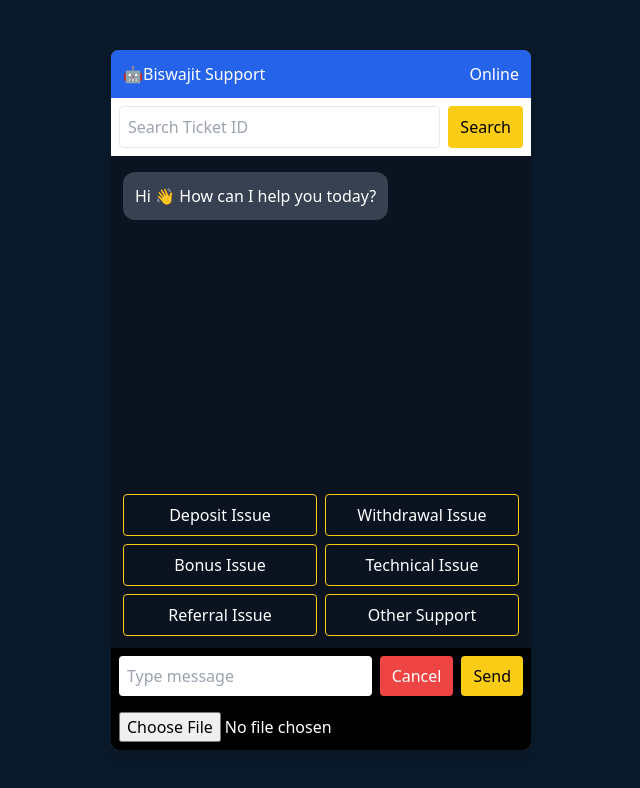
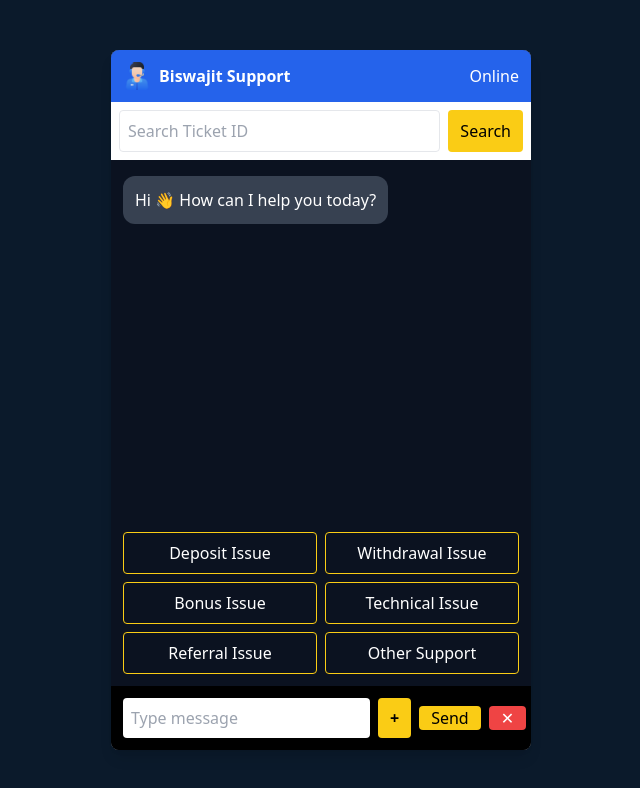
Before and after one commit to Jyotiranjan2023/Chatbot, a React (Vite) app: page / in a window 1280 px wide. Both pictures are taken after a click on the button "English". Shown: the top 788 px of the page, without its empty margins (319-959 px from the left). Built offline with nearby package versions, Linux system fonts and the light colour scheme.

Commit message:
Updated chatbot UI, added logo, upload button, fixed cancel

```diff
--- a/src/components/ChatWindow.jsx
+++ b/src/components/ChatWindow.jsx
@@ -1,5 +1,6 @@
 import { useState, useEffect, useRef } from "react";
 import MessageBubble from "./MessageBubble";
+import supportLogo from "../assets/support.png"; // ✅ ADD THIS
 
 export default function ChatWindow() {
   const [messages, setMessages] = useState([]);
@@ -8,10 +9,10 @@ export default function ChatWindow() {
   const [data, setData] = useState([]);
   const [typing, setTyping] = useState(false);
   const [language, setLanguage] = useState(null);
+  const [selectedFile, setSelectedFile] = useState(null); // ✅ NEW
 
   const bottomRef = useRef();
 
-  // 🌐 LANGUAGE DATA
   const texts = {
     en: {
       welcome: "Hi 👋 How can I help you today?",
@@ -63,9 +64,7 @@ export default function ChatWindow() {
   useEffect(() => {
     if (language && data.length) {
       setCurrent(data[0]);
-      setMessages([
-        { type: "bot", text: texts[language].welcome },
-      ]);
+      setMessages([{ type: "bot", text: texts[language].welcome }]);
     }
   }, [language, data]);
 
@@ -78,7 +77,6 @@ export default function ChatWindow() {
 
     setTimeout(() => {
       setTyping(false);
-
       setMessages((prev) => [...prev, { type: "bot", text }]);
 
       if (nextNode) {
@@ -125,8 +123,9 @@ export default function ChatWindow() {
     localStorage.setItem("lang", lang);
   };
 
-  const handleImageUpload = (e) => {
-    const file = e.target.files[0];
+  const handleImageUpload = (file) => {
+    if (!file) return;
+
     const reader = new FileReader();
 
     reader.onload = () => {
@@ -138,9 +137,10 @@ export default function ChatWindow() {
     };
 
     reader.readAsDataURL(file);
+    setSelectedFile(file);
   };
 
-  // ❗ LANGUAGE SCREEN
+  // LANGUAGE SCREEN
   if (!language) {
     return (
       <div className="h-[700px] flex flex-col items-center justify-center bg-[#0b1220] text-white">
@@ -149,17 +149,10 @@ export default function ChatWindow() {
         </div>
 
         <div className="flex gap-3">
-          <button
-            onClick={() => handleLanguage("en")}
-            className="bg-black px-4 py-2 rounded"
-          >
+          <button onClick={() => handleLanguage("en")} className="bg-black px-4 py-2 rounded">
             English
           </button>
-
-          <button
-            onClick={() => handleLanguage("bn")}
-            className="bg-black px-4 py-2 rounded"
-          >
+          <button onClick={() => handleLanguage("bn")} className="bg-black px-4 py-2 rounded">
             বাংলা
           </button>
         </div>
@@ -171,20 +164,18 @@ export default function ChatWindow() {
     <div className="h-[700px] flex flex-col bg-[#0b1220] text-white">
 
       {/* HEADER */}
-      <div className="bg-blue-600 p-3 flex justify-between">
-        <span>🤖Biswajit Support</span>
+      <div className="bg-blue-600 p-3 flex justify-between items-center">
+        <div className="flex items-center gap-2">
+          <img src={supportLogo} alt="logo" className="w-7 h-7" />
+          <span className="font-semibold">Biswajit Support</span>
+        </div>
         <span>Online</span>
       </div>
 
       {/* SEARCH */}
       <div className="p-2 bg-white flex gap-2">
-        <input
-          placeholder="Search Ticket ID"
-          className="flex-1 p-2 border rounded text-black"
-        />
-        <button className="bg-yellow-400 px-3 rounded text-black">
-          Search
-        </button>
+        <input className="flex-1 p-2 border rounded text-black" placeholder="Search Ticket ID" />
+        <button className="bg-yellow-400 px-3 rounded text-black">Search</button>
       </div>
 
       {/* CHAT */}
@@ -192,9 +183,7 @@ export default function ChatWindow() {
         {messages.map((m, i) => (
           <MessageBubble key={i} msg={m} />
         ))}
-
         {typing && <div className="text-gray-400">Typing...</div>}
-
         <div ref={bottomRef}></div>
       </div>
 
@@ -214,7 +203,9 @@ export default function ChatWindow() {
       )}
 
       {/* INPUT */}
-      <div className="flex p-2 gap-2 bg-black">
+      <div className="bg-black p-3">
+        <div className="flex gap-2 items-center">
+
           <input
             value={input}
             onChange={(e) => setInput(e.target.value)}
@@ -222,16 +213,39 @@ export default function ChatWindow() {
             className="flex-1 p-2 rounded text-black"
             placeholder="Type message"
           />
-        <button className="bg-red-500 px-3 rounded">Cancel</button>
+
+          {/* + Upload */}
+          <label className="bg-yellow-400 px-3 py-2 rounded cursor-pointer text-black font-bold">
+            +
+            <input
+              type="file"
+              hidden
+              onChange={(e) => handleImageUpload(e.target.files[0])}
+            />
+          </label>
+
           <button onClick={handleSend} className="bg-yellow-400 px-3 rounded text-black">
             Send
           </button>
+
+          <button
+            onClick={() => {
+              setInput("");
+              setSelectedFile(null);
+            }}
+            className="bg-red-500 px-3 rounded"
+          >
+            ✕
+          </button>
         </div>
 
-      {/* IMAGE */}
-      <div className="p-2 bg-black">
-        <input type="file" onChange={handleImageUpload} />
+        {selectedFile && (
+          <p className="text-xs text-gray-300 mt-1">
+            {selectedFile.name}
+          </p>
+        )}
       </div>
+
     </div>
   );
 }
```
Also changed, not shown: src/assets/support.png (added). Lines whose indentation alone changed are shown as unchanged.
